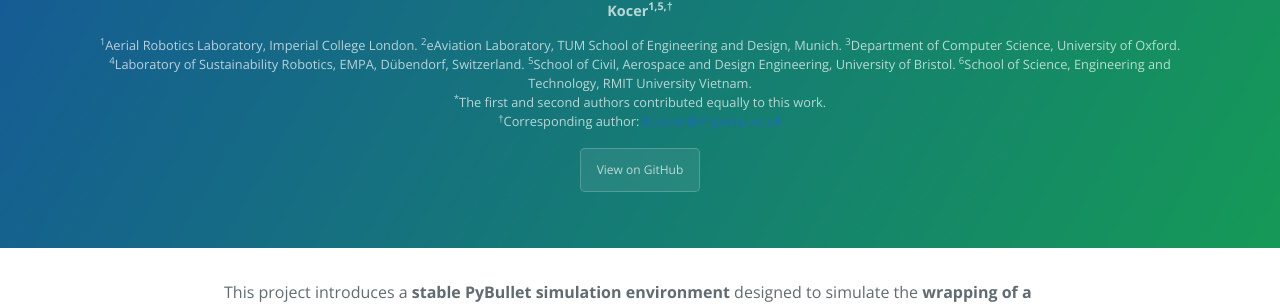
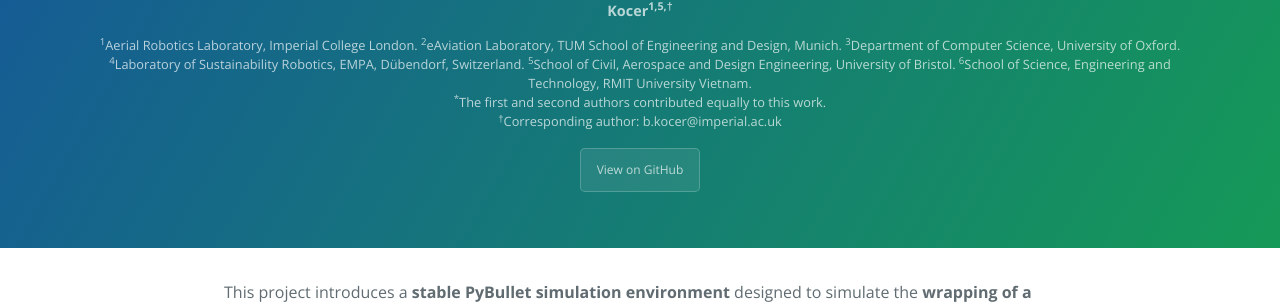
Before and after one commit to kyrran/AerialRobotics_Display, a Jekyll site: the page built from index.md, in a window 1280 px wide. Shown: the part 202-508 px from the top of the page. Built offline with Jekyll 4.4.1, drawn with Linux system fonts in a browser that asks for light colours; our own code applies the rules of GitHub Pages for plain Markdown files; the repository's description, which GitHub fills in, is left out.

Commit message:
change link color of author

```diff
--- a/_sass/jekyll-theme-cayman.scss
+++ b/_sass/jekyll-theme-cayman.scss
@@ -413,3 +413,7 @@ a {
   font-size: 0.8rem;
   color:rgba(255, 255, 255, 0.7);
 }
+
+.author-block .affiliations a {
+  color: inherit;
+}
```
